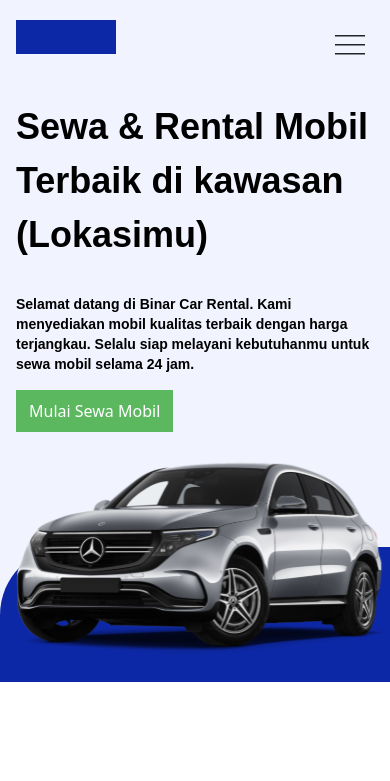
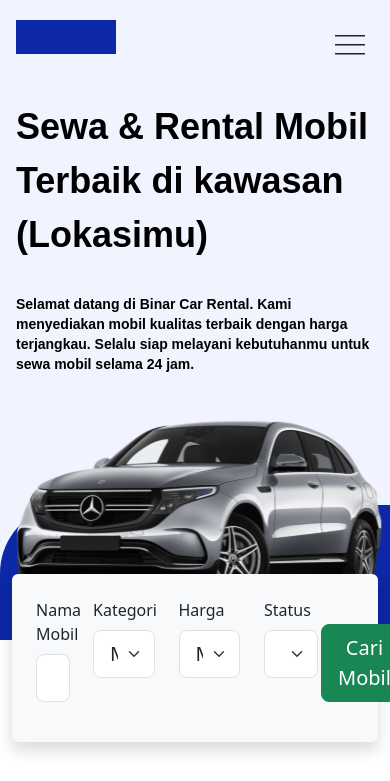
Before and after one commit to HarisMI40/fer-rental-mobil-public, a React (Vite) app: page /cari-mobil in a window 390 px wide. Shown: the top 781 px of the page. Built offline with nearby package versions, Linux system fonts and the light colour scheme.

Commit message:
+ library react router dom & + halaman cari mobil

```diff
--- a/package.json
+++ b/package.json
@@ -11,9 +11,13 @@
   },
   "dependencies": {
     "bootstrap": "^5.3.2",
+    "localforage": "^1.10.0",
+    "match-sorter": "^6.3.1",
     "react": "^18.2.0",
     "react-bootstrap": "^2.9.1",
-    "react-dom": "^18.2.0"
+    "react-dom": "^18.2.0",
+    "react-router-dom": "^6.21.1",
+    "sort-by": "^1.2.0"
   },
   "devDependencies": {
     "@types/react": "^18.2.43",
--- /dev/null
+++ b/src/components/CardCariMobil/CardCariMobil.jsx
@@ -0,0 +1,49 @@
+import React from "react";
+import { Button, Col, Container, Form, Row } from "react-bootstrap";
+
+const CardCariMobil = ({onActiveHandler, onBlurHandler}) => {
+    return (
+        <div class="shadow p-4 bg-body-tertiary rounded" style={{position:"relative", zIndex:"9999"}}>
+            <Form>
+                <Row className="mb-3">
+                    <Form.Group as={Col} xs={2} controlId="formGridEmail">
+                        <Form.Label>Nama Mobil</Form.Label>
+                        <Form.Control size="lg" type="text" placeholder="Ketik nama/tipe mobil" onFocus={onActiveHandler} onBlur={onBlurHandler} />
+                    </Form.Group>
+
+                    <Form.Group as={Col} xs={3} controlId="formGridEmail">
+                        <Form.Label>Kategori</Form.Label>
+                        <Form.Select size="lg" defaultValue="Choose..."  onFocus={onActiveHandler} onBlur={onBlurHandler}>
+                            <option>Masukan Kapasitas Mobil</option>
+                            <option>...</option>
+                        </Form.Select>
+                    </Form.Group>
+
+                    <Form.Group as={Col} xs={3} controlId="formGridEmail">
+                        <Form.Label>Harga</Form.Label>
+                        <Form.Select size="lg" defaultValue="Choose..."  onFocus={onActiveHandler} onBlur={onBlurHandler}>
+                            <option>Masukan Harga Sewa Per Hari</option>
+                            <option>...</option>
+                        </Form.Select>
+                    </Form.Group>
+
+                    <Form.Group as={Col} xs={2} controlId="formGridEmail">
+                        <Form.Label>Status</Form.Label>
+                        <Form.Select size="lg" defaultValue="Choose..."  onFocus={onActiveHandler} onBlur={onBlurHandler}>
+                            <option>Disewa</option>
+                            <option>...</option>
+                        </Form.Select>
+                    </Form.Group>
+
+                    <Col className="d-flex align-items-end" xs={2}>
+                        <Button size="lg" variant="success" onFocus={onActiveHandler} onBlur={onBlurHandler}>Cari Mobil</Button>{' '}
+                    </Col>
+                    {/* </Form.Group> */}
+
+                </Row>
+            </Form>
+        </div>
+    );
+};
+
+export default CardCariMobil;
--- a/src/components/Hero/Hero.jsx
+++ b/src/components/Hero/Hero.jsx
@@ -1,7 +1,8 @@
 import React from "react";
 import style from "./hero.module.css"
 import imgCar from "../../assets/img_car.svg"
-const Hero = () => {
+import { Link } from "react-router-dom";
+const Hero = ({isButtonActive = true}) => {
     return (
         <div className={style.containerHero}>
             <div className={style.containerDisplay}>
@@ -12,10 +13,11 @@ const Hero = () => {
                 <div className={style.textParagraph}>
                 Selamat datang di Binar Car Rental. Kami menyediakan mobil kualitas terbaik dengan harga terjangkau. Selalu siap melayani kebutuhanmu untuk sewa mobil selama 24 jam.
                 </div>
-                <div>
-                    <button className={style.buttonAction}>Mulai Sewa Mobil</button>{' '}
-
-                </div>
+                {isButtonActive && (
+                    <div className="mt-4">
+                        <Link to={`cari-mobil`} className={style.buttonAction}>Mulai Sewa Mobil</Link>{' '}
+                    </div>
+                )}
             </div>
             <div className={style.containerImage}>
                 <img src={imgCar} className="" />
--- a/src/components/Hero/hero.module.css
+++ b/src/components/Hero/hero.module.css
@@ -44,6 +44,7 @@
     color : white;
     padding : 8px 12px;
     transition:all 0.2s;
+    text-decoration: none;
 }
 
 .buttonAction:hover {
--- a/src/index.css
+++ b/src/index.css
@@ -12,6 +12,11 @@
   -webkit-font-smoothing: antialiased;
   -moz-osx-font-smoothing: grayscale;
 } */
+
+.container{
+  width: 100%;
+  padding-bottom : 116px;
+}
 
 .title{
   color: #000;
--- a/src/main.jsx
+++ b/src/main.jsx
@@ -1,10 +1,25 @@
 import React from 'react'
 import ReactDOM from 'react-dom/client'
 import 'bootstrap/dist/css/bootstrap.min.css';
-import App from './App.jsx'
+import App from './pages/App/App.jsx'
 import './index.css'
+import { createBrowserRouter, RouterProvider } from "react-router-dom";
+import CariMobil from './pages/CariMobil/CariMobil.jsx';
+
+const router = createBrowserRouter([
+  {
+    path: "/",
+    element: <App />,
+  },
+  {
+    path: "/cari-mobil",
+    element: <CariMobil />,
+  },
+]);
+
+
 ReactDOM.createRoot(document.getElementById('root')).render(
   <React.StrictMode>
-    <App />
+    <RouterProvider router={router} />
   </React.StrictMode>,
 )
--- a/src/App.jsx
+++ b/src/pages/App/App.jsx
@@ -1,16 +1,16 @@
 import { Col, Container, Row } from "react-bootstrap";
 import style from "./app.module.css"
-import HeaderMain from "./components/HeaderMain/HeaderMain";
-import Hero from "./components/Hero/Hero";
-import OurService from "./components/OurService/OurService";
-import WhyUs from "./components/WhyUs/WhyUs";
-import CtaBanner from "./components/CtaBanner/CtaBanner";
-import Faq from "./components/Faq/Faq";
-import Footer from "./components/Footer/Footer";
+import HeaderMain from "../../components/HeaderMain/HeaderMain";
+import Hero from "../../components/Hero/Hero";
+import OurService from "../../components/OurService/OurService";
+import WhyUs from "../../components/WhyUs/WhyUs";
+import CtaBanner from "../../components/CtaBanner/CtaBanner";
+import Faq from "../../components/Faq/Faq";
+import Footer from "../../components/Footer/Footer";
 function App() {
 
   return (
-    <div className={style.container}>
+    <div>
       <HeaderMain>
         <Hero />
       </HeaderMain>
--- a/src/app.module.css
+++ b/src/pages/App/app.module.css
@@ -1,8 +1,3 @@
-.container{
-    width: 100%;
-    padding-bottom : 116px;
-}
-
 .containerOurService{
     padding : 100px 20px;
 
--- /dev/null
+++ b/src/pages/CariMobil/CariMobil.jsx
@@ -0,0 +1,40 @@
+import {useState} from "react";
+import HeaderMain from "../../components/HeaderMain/HeaderMain";
+import Hero from "../../components/Hero/Hero";
+import { Container } from "react-bootstrap";
+import CardCariMobil from "../../components/CardCariMobil/CardCariMobil";
+import style from "./CariMobil.module.css"
+import Footer from "../../components/Footer/Footer";
+const CariMobil = () => {
+    const [isActiveInput, setIsActiveInput] = useState(false);
+
+    const setActiveHandler = () => {
+        setIsActiveInput(true)
+    }
+
+    const setBlurHandler = () => {
+        setIsActiveInput(false)
+    }
+
+
+  return (
+    <div className="position-relative">
+        {/* rgba(0, 0, 0, 0.60) */}
+        <div className={style.bayangan} style={{backgroundColor : isActiveInput ? "rgba(0, 0, 0, 0.60)" : ""}}></div>
+        <HeaderMain>
+            <Hero isButtonActive={false}/>
+
+        </HeaderMain>
+
+        <Container className={style.containerCardCariMobil}>
+            <CardCariMobil onActiveHandler={setActiveHandler} onBlurHandler={setBlurHandler}/>
+        </Container>
+
+        <Container className={style.containerFooter}>
+                <Footer/>
+        </Container>
+    </div>
+  );
+};
+
+export default CariMobil;
--- /dev/null
+++ b/src/pages/CariMobil/CariMobil.module.css
@@ -0,0 +1,18 @@
+.containerCardCariMobil{
+    position: relative;
+    top : -66px;
+
+}
+
+.containerFooter{
+    margin-top: 150px;
+}
+
+.bayangan {
+    width : 100%;
+    height: 100%;
+    position: absolute;
+    background: none;
+    z-index: 99;
+    transition: all 0.5s;
+}
```
Also changed, not shown: src/pages/App/App.css (renamed from src/App.css), 1 other file (tests, documents, lock files or other folders).
